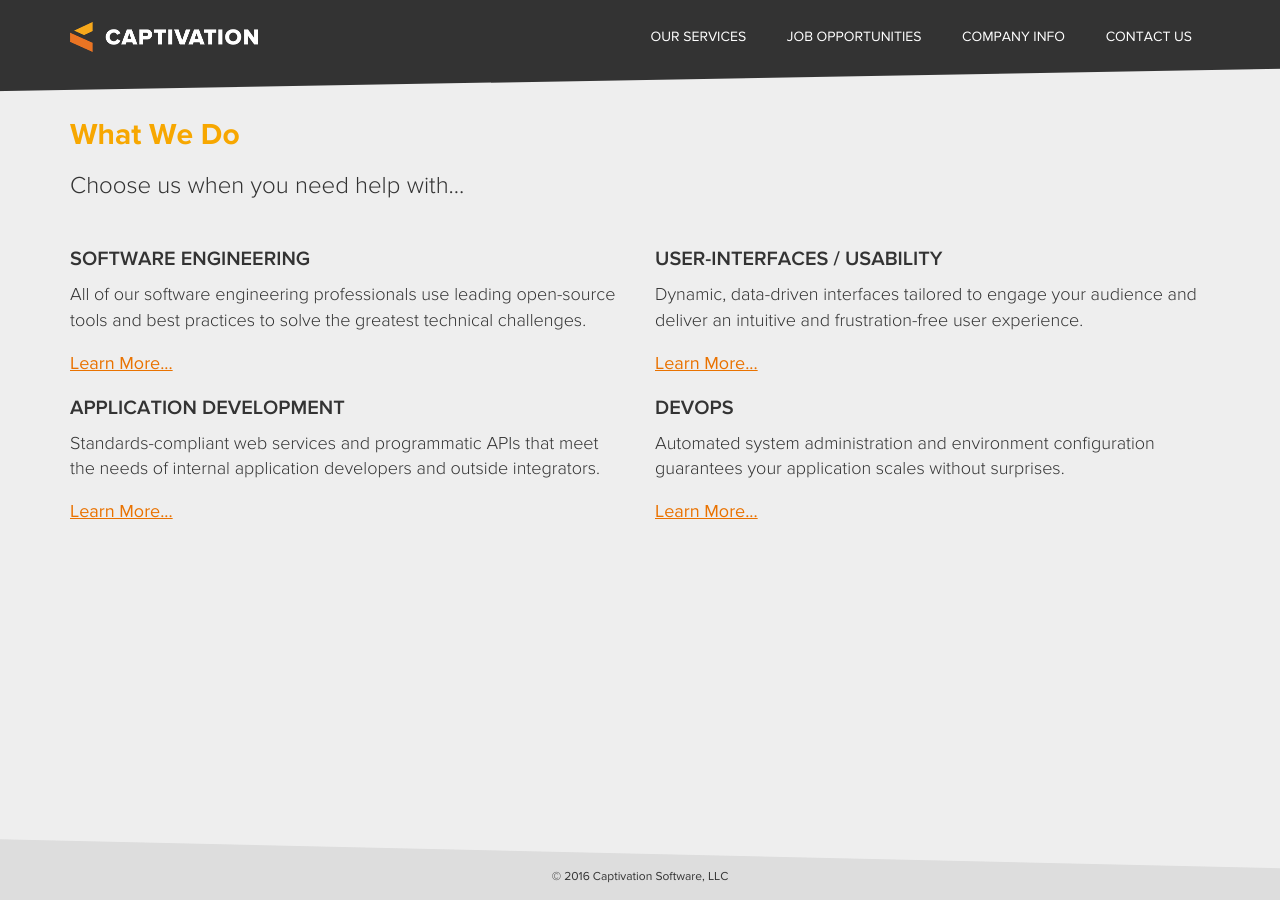
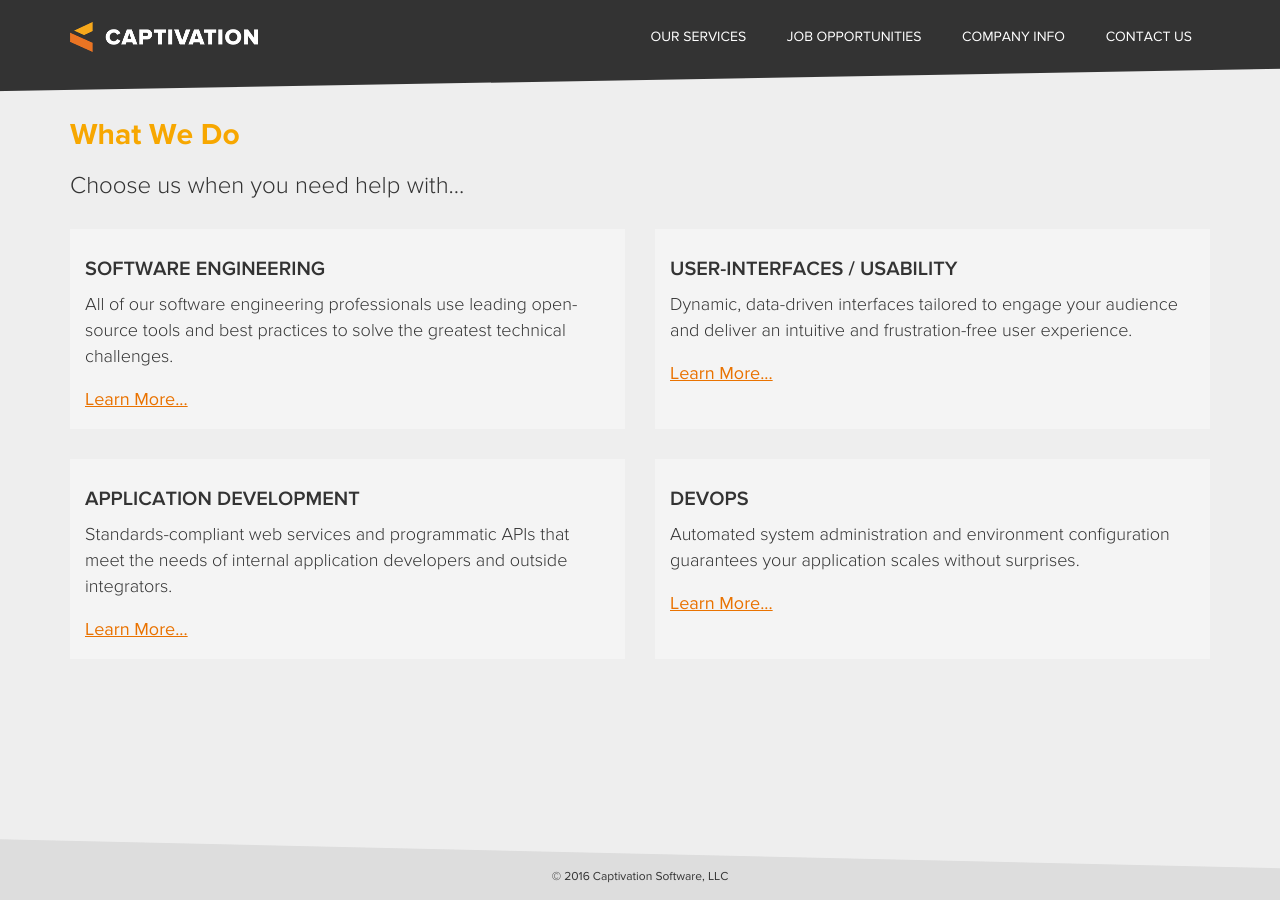
Before and after one commit to isabella232/captivationsoftware.github.io-archive, a Jekyll site: the page built from services/index.html, in a window 1280 px wide. Built offline with Jekyll 4.4.1, drawn with Linux system fonts in a browser that asks for light colours; nearby versions of some CDN libraries.

Commit message:
Section css done

```diff
--- a/_sass/master.scss
+++ b/_sass/master.scss
@@ -73,6 +73,12 @@ p, ul li {
   }
 }
 
+section {
+  background: rgba(255, 255, 255, 0.33) none repeat scroll 0 0;
+  margin: 0 0 30px;
+  min-height: 200px;
+  padding: 10px 15px;
+}
 
 .btn {
   &:active {
```
